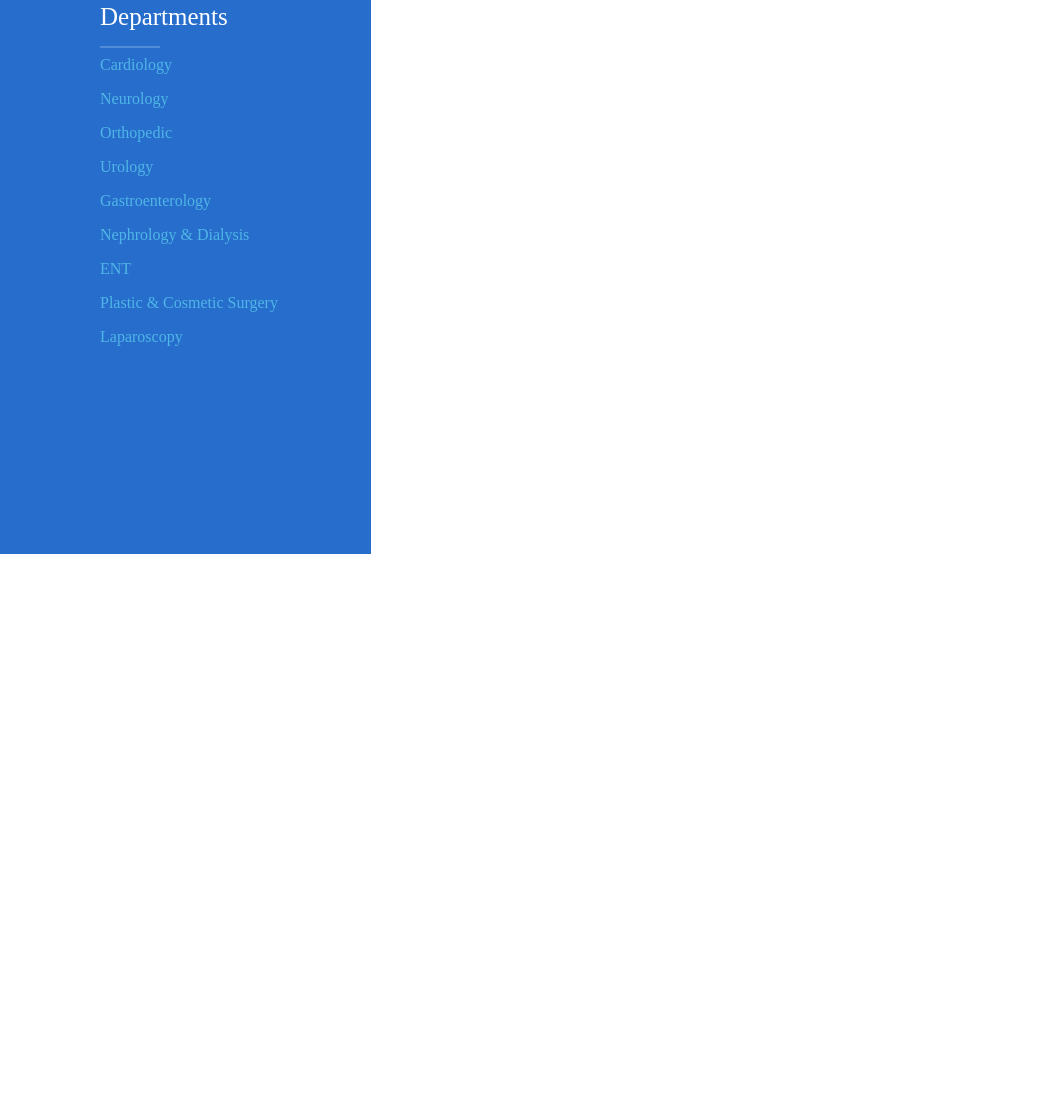
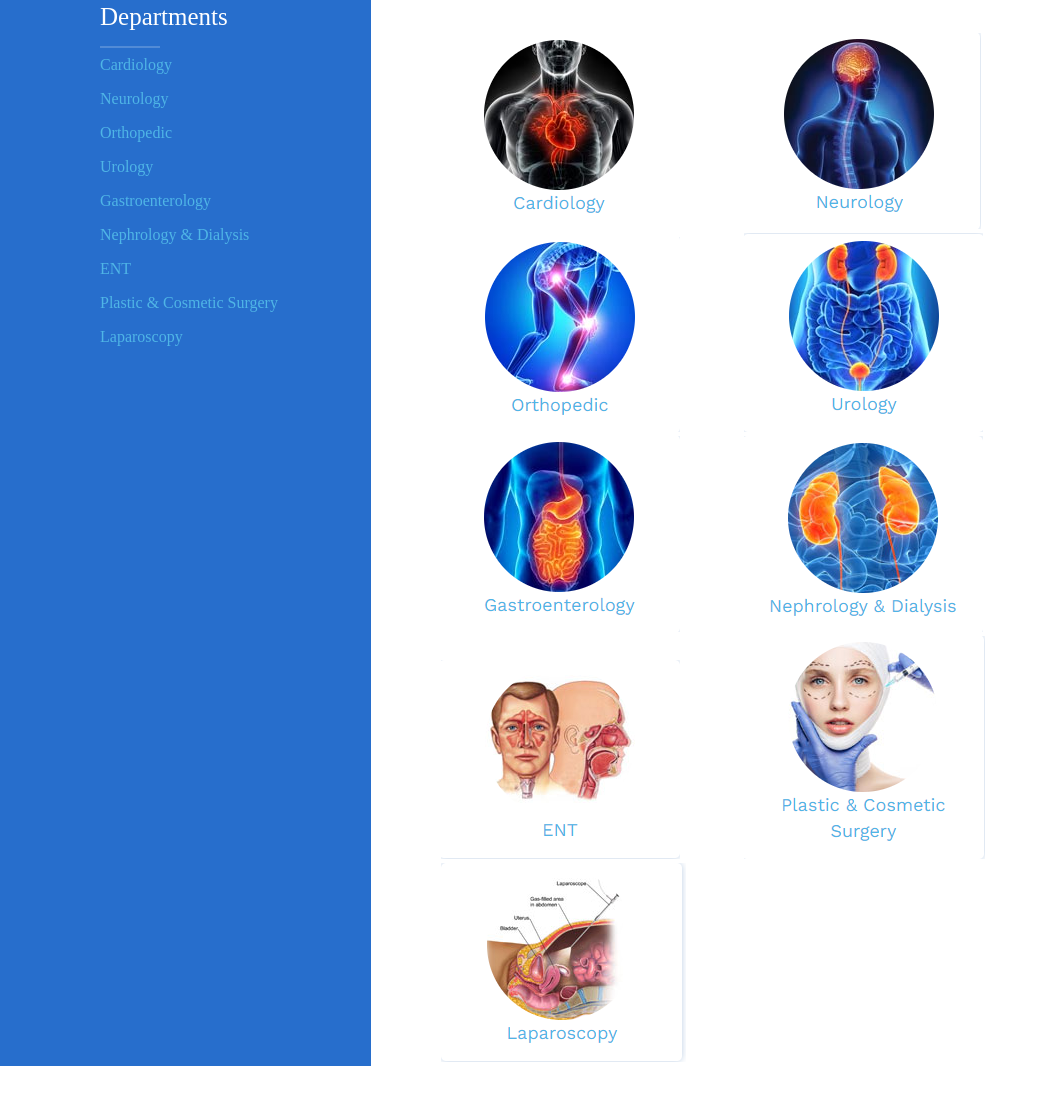
Before and after one commit to Anik-dev/seba, a plain HTML site: page index.html in a window 1280 px wide. Shown: the part 599-1694 px from the top of the page, without its empty margins (0-1048 px from the left). Before the commit the page ends 1153 px from the top, so only its background shows below. Drawn offline with nearby package versions, Linux system fonts and the light colour scheme.

Commit message:
more edited

```diff
--- a/index.html
+++ b/index.html
@@ -13,7 +13,19 @@
     <nav>
         <ul>
             <li><a href="#">HOME</a></li>
-            <li><a href="#">DEPARTMENTS<i class="fas fa-chevron-down"></i></a></li>
+            <li id="dep"><a href="#">DEPARTMENTS<i class="fas fa-chevron-down"></i>
+                <ul id="drop">
+                    <li><a href="#">Cardiology</a></li>
+                    <li><a href="#">Neurology</a></li>
+                    <li><a href="#">Orthopedic</a></li>
+                    <li><a href="#">Urology</a></li>
+                    <li><a href="#">Gastroenterology</a></li>
+                    <li><a href="#">Nephrology & Dialysis</a></li>
+                    <li><a href="#">ENT</a></li>
+                    <li><a href="#">Plastic & Cosmetic Surgery</a></li>
+                    <li><a href="#">Laparoscopy</a></li>
+                </ul>
+            </a></li>
             <li><a href="#">HOME CARE</a></li>
             <li><a href="#">ABOUT<i class="fas fa-chevron-down"></i></a></li>
             <li><a href="#">DOCTORS LIST</a></li>
@@ -72,7 +84,17 @@
                 </ul>
             </div>
             <div class="detail">
-
+                <ul>
+                    <li><a href="#"><img src="./cardiology.png" alt=""></a></li>
+                    <li><a href="#"><img src="./neurology.png" alt=""></a></li>
+                    <li><a href="#"><img src="./orthopedic.png" alt=""></a></li>
+                    <li><a href="#"><img src="./urology.png" alt=""></a></li>
+                    <li><a href="#"><img src="./gastroenterology.png" alt=""></a></li>
+                    <li><a href="#"><img src="./nephrology.png" alt=""></a></li>
+                    <li><a href="#"><img src="./ent.png" alt=""></a></li>
+                    <li><a href="#"><img src="./plastic.png" alt=""></a></li>
+                    <li><a href="#"><img src="./laparoscopy.png" alt=""></a></li>
+                </ul>
             </div>
         </div>
     </section>
--- a/style.css
+++ b/style.css
@@ -33,6 +33,10 @@ nav a {
 nav i {
     font-size: 11px;
     margin-left: 7px;
+}
+#drop {
+    display: none;
+    margin: 30px 10px;
 }
 
 /* End of the nav section */
@@ -156,5 +160,18 @@ nav i {
     font-size: 16px;
 }
 .detail {
+    width: 71%;
+}
+.detail ul {
+    padding: 180px 0 0 40px;
+}
+.detail li {
+    display: inline;
+    padding: 30px 30px;
+}
+.detail a {
+    cursor: auto;
+}
+.detail img {
 
 }
```
Also changed, not shown: cardiology.png (added), ent.png (added), gastroenterology.png (added), laparoscopy.png (added), nephrology.png (added), neurology.png (added), orthopedic.png (added), plastic.png (added), urology.png (added).
